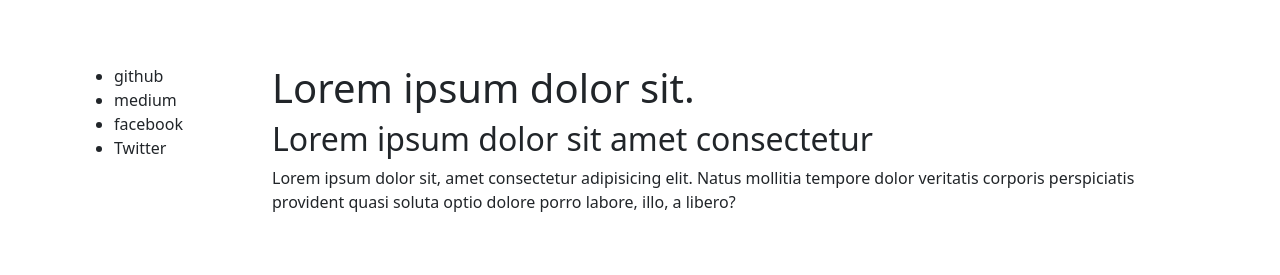
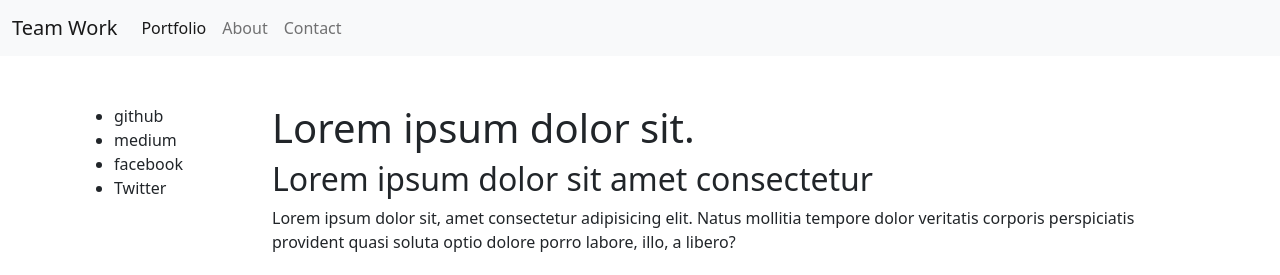
Before and after one commit to masangana/Bootstrap_peer, a plain HTML site: page index.html in a window 1280 px wide. Shown: the top 275 px of the page. Drawn offline with nearby package versions, Linux system fonts and the light colour scheme.

Commit message:
Add navbar
--Adding navbar

```diff
--- a/index.html
+++ b/index.html
@@ -12,11 +12,25 @@
 </head>
 <body>
     <header>
-        <nav class="navbar navbar-expand">
-            <div class="container">
-                <div class="row">
-
-                </div>
+        <nav class="navbar navbar-expand-lg navbar-light bg-light">
+            <div class="container-fluid">
+              <a class="navbar-brand" href="#">Team Work</a>
+              <button class="navbar-toggler" type="button" data-bs-toggle="collapse" data-bs-target="#navbarTogglerDemo01" aria-controls="navbarTogglerDemo01" aria-expanded="false" aria-label="Toggle navigation">
+                <span class="navbar-toggler-icon"></span>
+              </button>
+              <div class="collapse navbar-collapse" id="navbarTogglerDemo01">
+                <ul class="nav justify-content-end navbar-nav me-auto mb-2 mb-lg-0">
+                  <li class="nav-item">
+                    <a class="nav-link active" aria-current="page" href="#">Portfolio</a>
+                  </li>
+                  <li class="nav-item">
+                    <a class="nav-link" href="#">About</a>
+                  </li>
+                  <li class="nav-item">
+                    <a class="nav-link" href="#">Contact</a>
+                  </li>
+                </ul>
+              </div>
             </div>
         </nav>
     </header>
```
